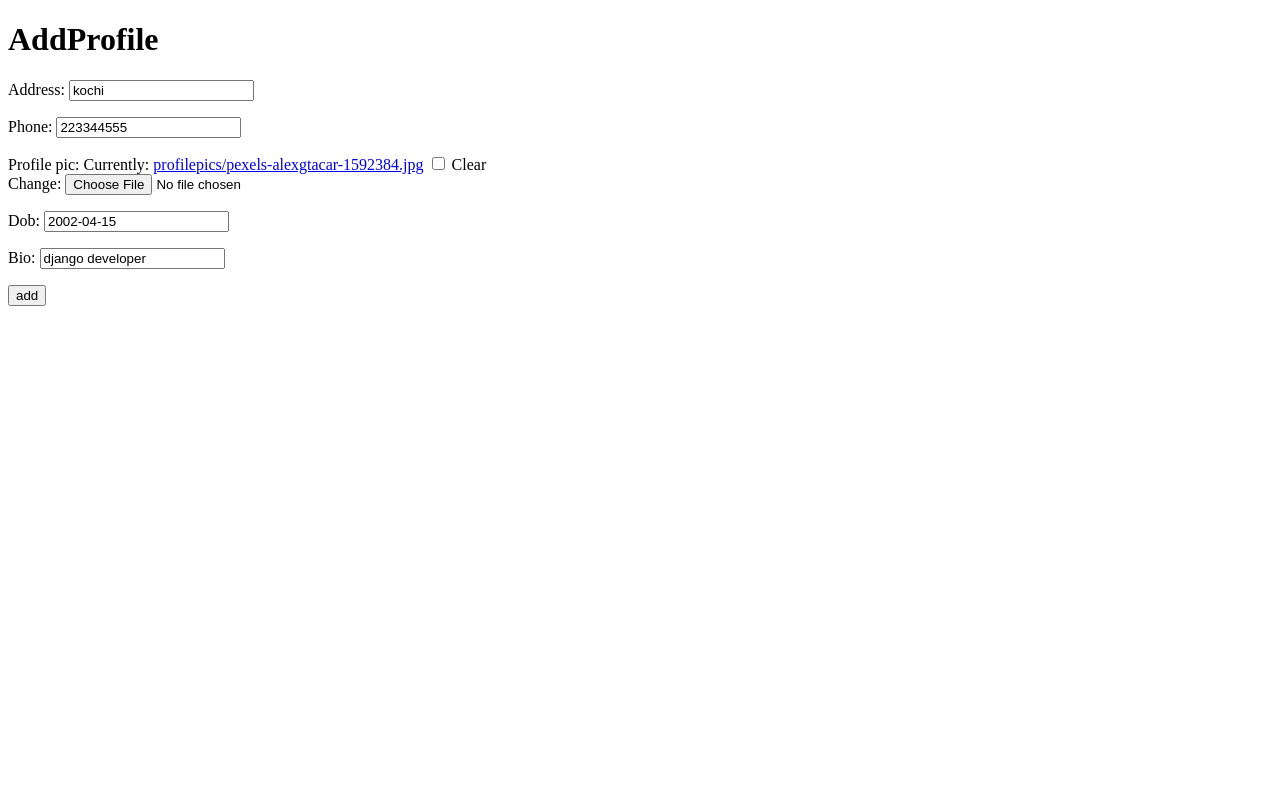
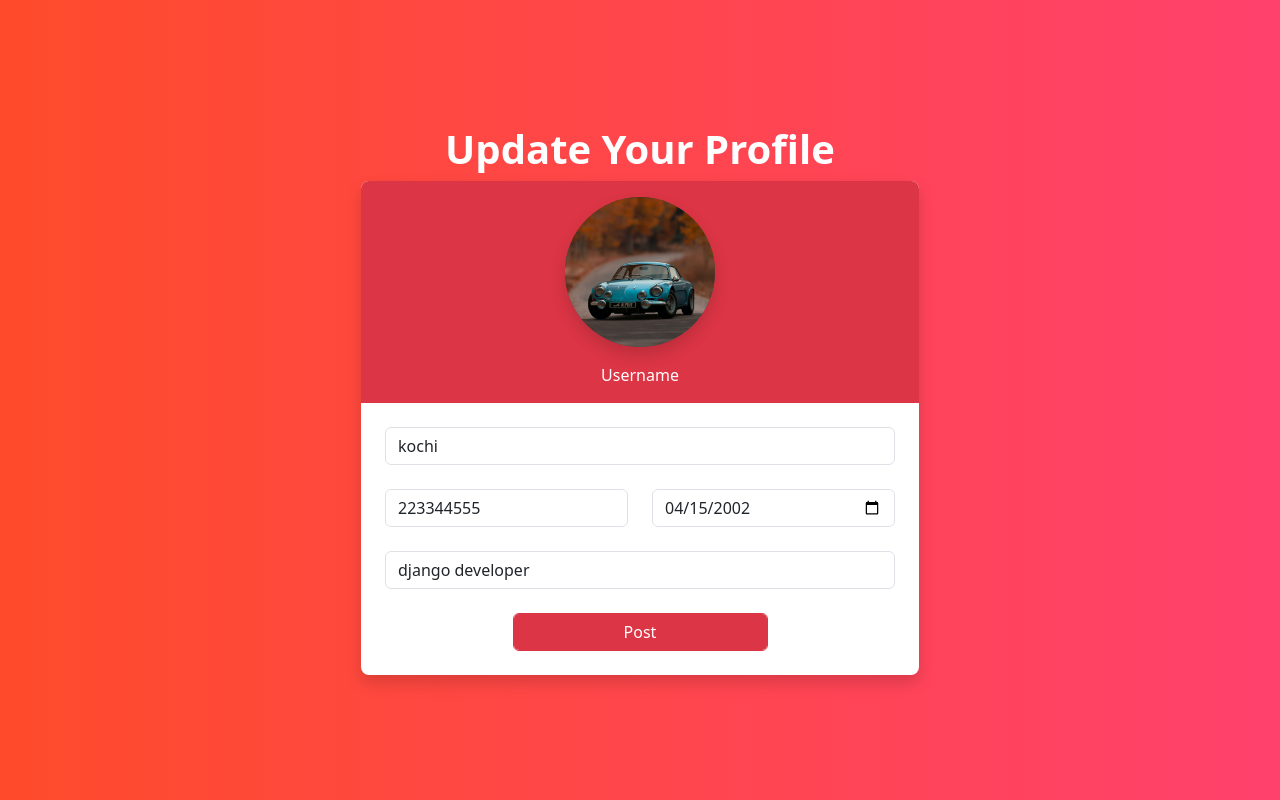
Before and after one commit to harisek916/linksphere, a Django app: page /profiles/1/change in a window 1280 px wide. Run offline with Django 5.2, Linux system fonts and the light colour scheme; data comes from the database, SQL or seed files in the repository; both versions use the stored data as it was after the commit.

Commit message:
profile_list

```diff
--- a/linksphere/urls.py
+++ b/linksphere/urls.py
@@ -30,4 +30,6 @@ urlpatterns = [
     path("logout",views.SignOutView.as_view(),name="signout"),
     path("profiles/<int:pk>/change",views.ProfileUpdateView.as_view(),name="profile-update"),
     path("profiles/<int:pk>",views.ProfileDetailView.as_view(),name="profile-detail"),
+    path("profiles/all",views.ProfileListView.as_view(),name="profile-list"),
+
 ]+ static(settings.MEDIA_URL, document_root=settings.MEDIA_ROOT)
--- a/social/forms.py
+++ b/social/forms.py
@@ -23,3 +23,6 @@ class UserProfileForm(forms.ModelForm):
     class Meta:
         model=UserProfile
         exclude=('user','following','block')
+        widgets={
+            "dob":forms.DateInput(attrs={"class":"form-control","type":"date"})
+        }
--- /dev/null
+++ b/social/static/social/css/profile_edit.css
@@ -0,0 +1,34 @@
+.profile-pic {
+    border-radius: 50%;
+    height: 150px;
+    width: 150px;
+    background-size: cover;
+    background-position: center;
+    background-blend-mode: multiply;
+    vertical-align: middle;
+    text-align: center;
+    color: transparent;
+    transition: all .3s ease;
+    text-decoration: none;
+    cursor: pointer;
+}
+
+.profile-pic:hover {
+    opacity: 75%;
+    background-color: rgba(0,0,0,.5);
+    z-index: 10000;
+    color: #fff;
+    transition: all .3s ease;
+    text-decoration: none;
+}
+
+.profile-pic span {
+    display: inline-block;
+    padding-top: 4.5em;
+    padding-bottom: 4.5em;
+}
+
+form input[type="file"] {
+          display: none;
+          cursor: pointer;
+ }
--- a/social/templates/index.html
+++ b/social/templates/index.html
@@ -6,9 +6,11 @@
     <title>Document</title>
 </head>
 <body>
+    welcome {{request.user}}
     {%if request.user.profile%}
         <a href="{%url 'profile-update' request.user.profile.id%}">add profile</a>
         <a href="{%url 'profile-detail' request.user.profile.id%}">View Profile</a>
+        <a href="{%url 'profile-list' %}">all profiles</a>
     {%endif%}
 </body>
 </html>
--- a/social/templates/profile_add.html
+++ b/social/templates/profile_add.html
@@ -1,16 +1,74 @@
 <!DOCTYPE html>
+{%load static%}
 <html lang="en">
 <head>
     <meta charset="UTF-8">
     <meta name="viewport" content="width=device-width, initial-scale=1.0">
-    <title>Document</title>
+    <title>Update Profile</title>
+    <link href="https://cdn.jsdelivr.net/npm/bootstrap@5.3.2/dist/css/bootstrap.min.css" rel="stylesheet" integrity="sha384-T3c6CoIi6uLrA9TneNEoa7RxnatzjcDSCmG1MXxSR1GAsXEV/Dwwykc2MPK8M2HN" crossorigin="anonymous">
+    <script src="https://cdn.jsdelivr.net/npm/bootstrap@5.3.2/dist/js/bootstrap.bundle.min.js" integrity="sha384-C6RzsynM9kWDrMNeT87bh95OGNyZPhcTNXj1NW7RuBCsyN/o0jlpcV8Qyq46cDfL" crossorigin="anonymous"></script>
+    <link rel="stylesheet" href="{%static 'social/css/profile_edit.css'%}">
 </head>
-<body>
-    <h1>AddProfile</h1>
-    <form action="" method="post" enctype="multipart/form-data">
-        {%csrf_token%}
-        {{form.as_p}}
-        <button type="submit">add</button>
-    </form>
+<body style="background: #FF416C;
+background: -webkit-linear-gradient(to right, #FF4B2B, #FF416C);
+background: linear-gradient(to right, #FF4B2B, #FF416C);">
+    <div class="vh-100 container d-flex flex-column justify-content-center align-items-center">
+        <div>
+            <h1 class="text-white fw-bold">Update Your Profile</h1>
+        </div>
+        <form action="" method="post" enctype="multipart/form-data" class="border-0 rounded-3 form-control p-0 w-50 shadow">
+            {%csrf_token%}
+            <div class="text-center bg-danger rounded-top-3 rounded-bottom-0 pb-3">
+                <!-- ============Profile pic change start -->
+                <label for="fileToUpload">
+                    <div class=" p-3">
+                        {%if form.profile_pic%}
+
+                            <img class="profile-small profile-pic shadow" src="{{form.profile_pic.value.url}}" alt="Avatar" style="border-radius: 50%;
+                            background-color: rgb(68, 68, 68);">
+                            {%else%}
+                            <img class="profile-small profile-pic shadow" src="{%static 'social/images/profilepic.png'%}" alt="Avatar" style="border-radius: 50%;
+                            background-color: rgb(68, 68, 68);">
+                           {%endif%}
+                        <input type="File" name="profile_pic" id="fileToUpload" value="">
+
+                        <span class="glyphicon glyphicon-camera"></span>
+                    </div>
+                </label>
+                <!-- ============Profile pic change end -->
+                <div class="text-white tefw-bold">
+                    Username
+                </div>
+            </div>
+
+            <!-- <div class="mb-4">
+                <label for="">New Profile Pic</label>
+                <input type="file" name="profile_pic" class="form-control">
+            </div> -->
+
+
+
+            <div class="p-4">
+                <div class="mb-4">
+                    <input type="text" name="address" value="{{form.address.value}}" class="form-control" placeholder="Address" >
+                </div>
+                <div class="row">
+                    <div class="mb-4 col-md-6">
+                        <input type="number" name="phone" value="{{form.phone.value}}" class="form-control" placeholder="Phone">
+                    </div>
+                    <div class="mb-4 col-md-6">
+                        {{form.dob}}
+                    </div>
+                </div>
+                <div class="mb-4">
+                    <input type="text" name="bio" value="{{form.bio.value}}" class="form-control" placeholder="Bio">
+                </div>
+
+                <div class="text-center">
+                    <button type="submit" class="btn btn-danger form-control w-50">Post</button>
+                </div>
+            </div>
+        </form>
+    </div>
 </body>
 </html>
--- a/social/views.py
+++ b/social/views.py
@@ -52,8 +52,6 @@ class SignOutView(View):
         logout(request)
         return redirect("signin")
 
-
-
 # localhost:8000/profiles/<int:pk>/change/
 
 class ProfileUpdateView(UpdateView):
@@ -64,9 +62,13 @@ class ProfileUpdateView(UpdateView):
     def get_success_url(self):
         return reverse("index")
 
-# localhost:8000/profiles/<int:pk>
-
 class ProfileDetailView(DetailView):
     template_name="profile_detail.html"
     model=UserProfile
     context_object_name="data"
+
+
+class ProfileListView(View):
+    def get(self,request,*args,**kwargs):
+        qs=UserProfile.objects.all()
+        return render(request,"profile_list.html",{"data":qs})
```
Also changed, not shown: social/templates/profile_detail.html (+6 -4 lines), social/templates/profile_list.html (added, +66 -0 lines), db.sqlite3, profilepics/pexels-dinielle-de-veyra-41953421.jpg (added).
